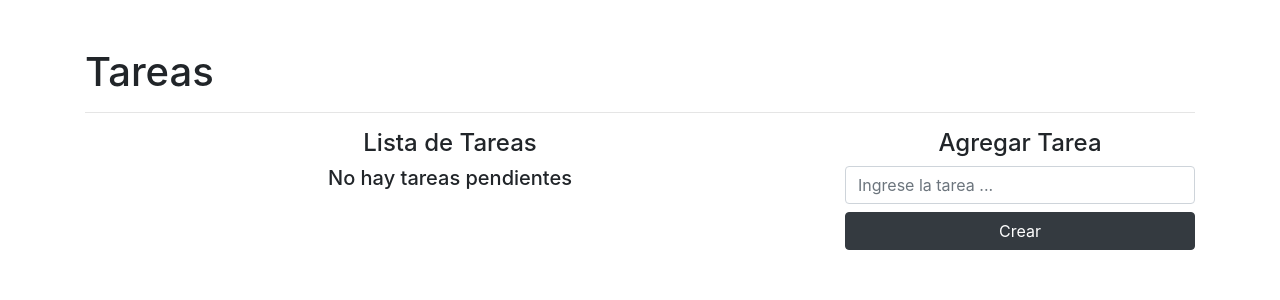
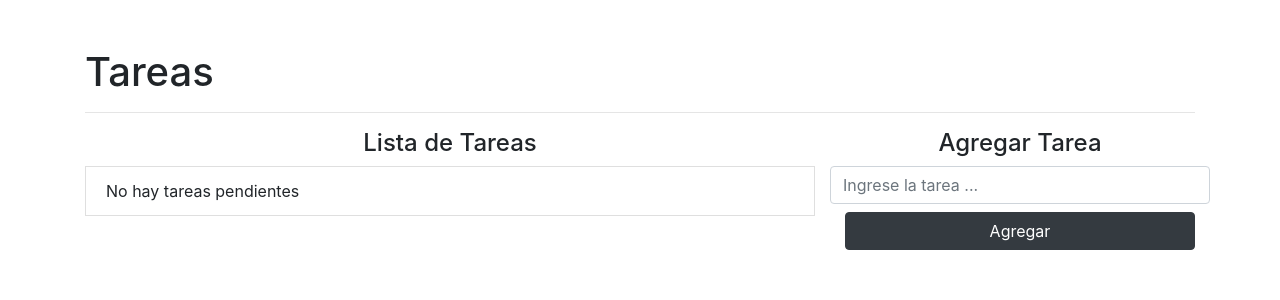
Before and after one commit to malvarez75/crud, a React (Create React App) app: page / in a window 1280 px wide. Shown: the top 300 px of the page. Built offline with nearby package versions, Linux system fonts and the light colour scheme.

Commit message:
Crud Inicial

```diff
--- a/src/App.js
+++ b/src/App.js
@@ -4,13 +4,25 @@ import shortid from 'shortid'
 
 
 function App() {
-  const [tarea, setTask] = useState("")
+  const [tarea, setTarea] = useState("")
   const [listaTareas, setListaTareas] = useState([])
+  const [editMode, seteditMode] = useState(false)
+  const [idTarea, setidTarea] = useState("")
+  const [error, seterror] = useState(null)
 
+  const validForm = () => {
+    let isValid = true
+    seterror(null)
+
+    if (isEmpty(tarea)){
+      seterror('Debes ingresar una tarea')
+      isValid = false
+    }
+    return isValid
+  }
   const addtask = (e) => {
     e.preventDefault()
-    if (isEmpty(tarea)){
-      console.log('Tarea Vacía')
+    if (!validForm()){
       return
     }
 
@@ -19,14 +31,37 @@ function App() {
       name: tarea
     }
     setListaTareas([...listaTareas, nuevaTarea])
-    setTask('')
+    setTarea('')
+  }
+
+  const savetask = (e) => {
+    e.preventDefault()
+    if (!validForm()){
+      return
+    }
+
+    const TareasEditadas = listaTareas.map(item => item.id === idTarea ? {idTarea, name: tarea}: item)
+    setListaTareas(TareasEditadas)
+    seteditMode(false)
+    setTarea('')
+    setidTarea('')
   }
 
   const deletetask = (id) => {
-    const tareasFiltradas = listaTareas.filter(tarea => tarea.id !== id)
+    const tareasFiltradas = listaTareas.filter(eletarea => eletarea.id !== id)
     setListaTareas(tareasFiltradas)
   }
 
+  const edittask = (parTarea) => {
+    setTarea(parTarea.name)
+    seteditMode(true)
+    setidTarea(parTarea.id)
+  }
+
+  const recibirTarea = (texto) => {
+    setTarea(texto)
+    seterror(null)
+  }
   return (
     <div className='container mt-5'>
       <h1>Tareas</h1>
@@ -38,16 +73,17 @@ function App() {
             size(listaTareas)>0 ? (
               <ul className='list-group'>
               {
-                  listaTareas.map((tarea) =>(
-                    <li className='list-group-item' key={tarea.id}>
-                      <span className='lead'>{tarea.name}</span>
+                  listaTareas.map((eletarea) =>(
+                    <li className='list-group-item' key={eletarea.id}>
+                      <span className='lead'>{eletarea.name}</span>
                       <button
                         className='btn btn-danger btn-sm float-right mx-2'
-                        onClick={() => deletetask(tarea.id)}
+                        onClick={() => deletetask(eletarea.id)}
                       >Eliminar
                       </button>
                       <button
                         className='btn btn-warning btn-sm float-right'
+                        onClick={() => edittask(eletarea)}
                       >Editar
                       </button>
                     </li>
@@ -55,23 +91,44 @@ function App() {
                 }
               </ul>
             ) : (
-              <span className='text-center'><h5>No hay tareas pendientes</h5></span>
+              <li className='list-group-item'>No hay tareas pendientes</li>
             )
           }
         </div>
-        <div className='col-4'><h4 className='text-center'>Agregar Tarea</h4>
-          <form onSubmit={addtask}>
+        <div className='col-4'>
+          <h4 className='text-center'>
+            {editMode ? "Editar" : "Agregar"} Tarea
+          </h4>
+          <form onSubmit={ editMode ? savetask : addtask}>
+            <div className='row'>
               <input
                 type='text'
                 className='form-control mb-2'
                 placeholder='Ingrese la tarea ...'
-              onChange={(text) => setTask(text.target.value)}
+                onChange={(texto) => recibirTarea(texto.target.value)}
                 value={tarea}
               />
+              {
+                error && <span className='text-danger mb-2'>{error}</span>
+              }
+            </div>
+            <div className='row'>
+              <div className={editMode ? 'col-6': 'col-12'}>
                 <button
-              className='btn btn-dark btn-block'
+                  className={editMode ? 'btn btn-warning btn-block':'btn btn-dark btn-block'}
                   type='submit'
-            >Crear</button>
+                >{ editMode ? "Guardar" : "Agregar"}
+                </button>
+              </div>
+              <div className='col-6'>
+                {
+                  editMode && <button
+                                className='btn btn-danger btn-block'
+                                type='button'
+                              >Cancelar</button>
+                }
+              </div>
+            </div>
           </form>
         </div>
       </div>
```
Lines whose indentation alone changed are shown as unchanged.
